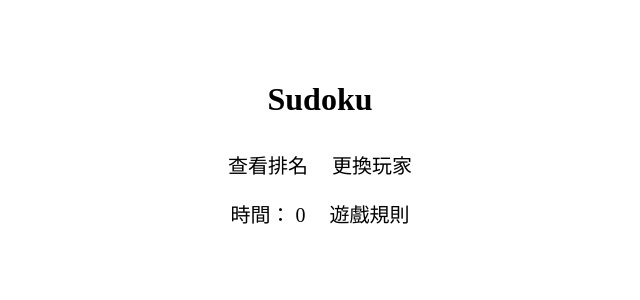
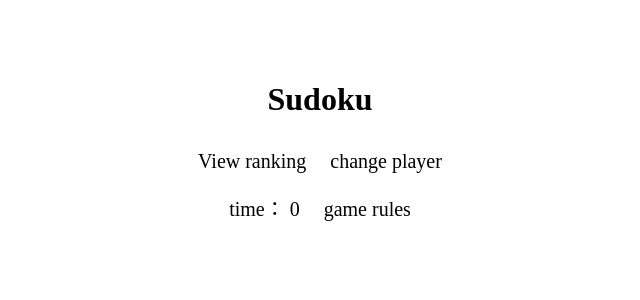
Before and after one commit to Danuragtiwari/GameSite, a Django app: page / in a window 1280 px wide. Shown: the top 300 px of the page, without its empty margins (320-960 px from the left). Run offline with Django 3.2, Linux system fonts and the light colour scheme; some libraries are stand-ins or nearby versions.

Commit message:
final touch sudoku.html

```diff
--- a/templates/sudoku.html
+++ b/templates/sudoku.html
@@ -96,7 +96,7 @@ function loginUser() {
 
 $(document).ready( function(){
 
-    // 初始化數獨體目
+    //
 	init();
 
 	$("input").keyup( function(event){
@@ -107,13 +107,13 @@ $(document).ready( function(){
 
         var obj = this;
 
-        // 按下刪除鍵取消紅字標記
+        // Press the delete key to cancel the red letter mark
         if(event.keyCode == 46){
             $(obj).attr("style", "color: #3498DB;");
             return ;
         }
 
-        // 判斷輸入數字是否符合數獨規則，若不符合使數字顯示紅色
+        // Determine whether the input number complies with the Sudoku rules, if not, make the number display red
         var valid = isValid(this);
         if(!valid){
 			$(obj).attr("style", "color: #E74C3C;");
@@ -162,39 +162,41 @@ $(document).ready( function(){
 
         <div id="game-rule" class="center-frame-bg" style="display: none;">
             <h3>Sudoku </h3>
-            <p style="text-align: left; padding: 10px"><b>數獨</b>is a mathematical logic game. The game consists of 9×9 grids. Players need to deduce the numbers of other grids according to the numbers provided by the grids.。</p>
+            <p style="text-align: left; padding: 10px"><b>Sudoku</b>is a mathematical logic game. The game consists of 9×9 grids. Players need to deduce the numbers of other grids according to the numbers provided by the grids.。</p>
             <table>
                 <tr>
-                    <td><b>規則一：</b></td>
-                    <td>每一列的數字均須包含 1～9，不能缺少，也不能重複。</td>
+                    <td><b>Rule one：</b></td>
+                    <td>The numbers in each column must contain 1 to 9, which cannot be missing or repeated.</td>
                 </tr>
                 <tr>
-                    <td><b>規則二：</b></td>
-                    <td>每一行的數字均須包含 1～9，不能缺少，也不能重複。</td>
+                    <td><b>Rule two：</b></td>
+                    <td>
+                        The numbers in each line must contain 1 to 9, which cannot be missing or repeated。</td>
                 </tr>
                 <tr>
-                    <td><b>規則三：</b></td>
-                    <td>每一宮(粗黑線圍起來的區域，通常是 3*3 的九宮格)的數字均須包含 1～9，不能缺少，也不能重複。</td>
+                    <td><b>Rule three：</b></td>
+                    <td>The numbers of each palace (the area enclosed by the thick black line, usually a 3*3 nine-square grid) must contain 1 to 9, which cannot be missing or repeated.。</td>
                 </tr>
             </table>
             <div id="game-rule-close" onclick="$('#game-rule').hide();"><span>&times;</span></div>
         </div>
 
         <div id="complete" class="center-frame" style="display: none;">
-            <div style="margin: 10px 0; font-size: 20px;">恭喜完成！</div>
-            <div><button class="checkToRank btn-style">確定</button></div>
+            <div style="margin: 10px 0; font-size: 20px;">Congrats on completion!</div>
+            <div><button class="checkToRank btn-style">Sure</button></div>
         </div>
 
         <div id="start" class="center-frame" {% if userName != "" %}style="display: none;"{% endif %}>
             <input type="text" name="userName" placeholder="輸入玩家名稱">
-            <div><button class="btn-style" onclick="loginUser();">開始遊戲</button></div>
+            <div><button class="btn-style" onclick="loginUser();">start the game</button></div>
         </div>
 
         <div style="display: block;">
             <div id="seeRank">
-                <div>查看排名</div>
+                <div>View ranking</div>
             </div>
-            <div id="changeUser" onclick="$('#start').show();">更換玩家</div>
+            <div id="changeUser" onclick="$('#start').show();">
+                change player</div>
         </div>
 
         <table id="question-table">
@@ -227,9 +229,9 @@ $(document).ready( function(){
 
         <div style="display: block;">
             <div id="timer">
-                時間： <span id="countDown" style="width: 60px">0</span>
+                time： <span id="countDown" style="width: 60px">0</span>
             </div>
-            <div id="restart" onclick="$('#game-rule').show();">遊戲規則</div>
+            <div id="restart" onclick="$('#game-rule').show();">game rules</div>
         </div>
     </div>
 </div>
```
